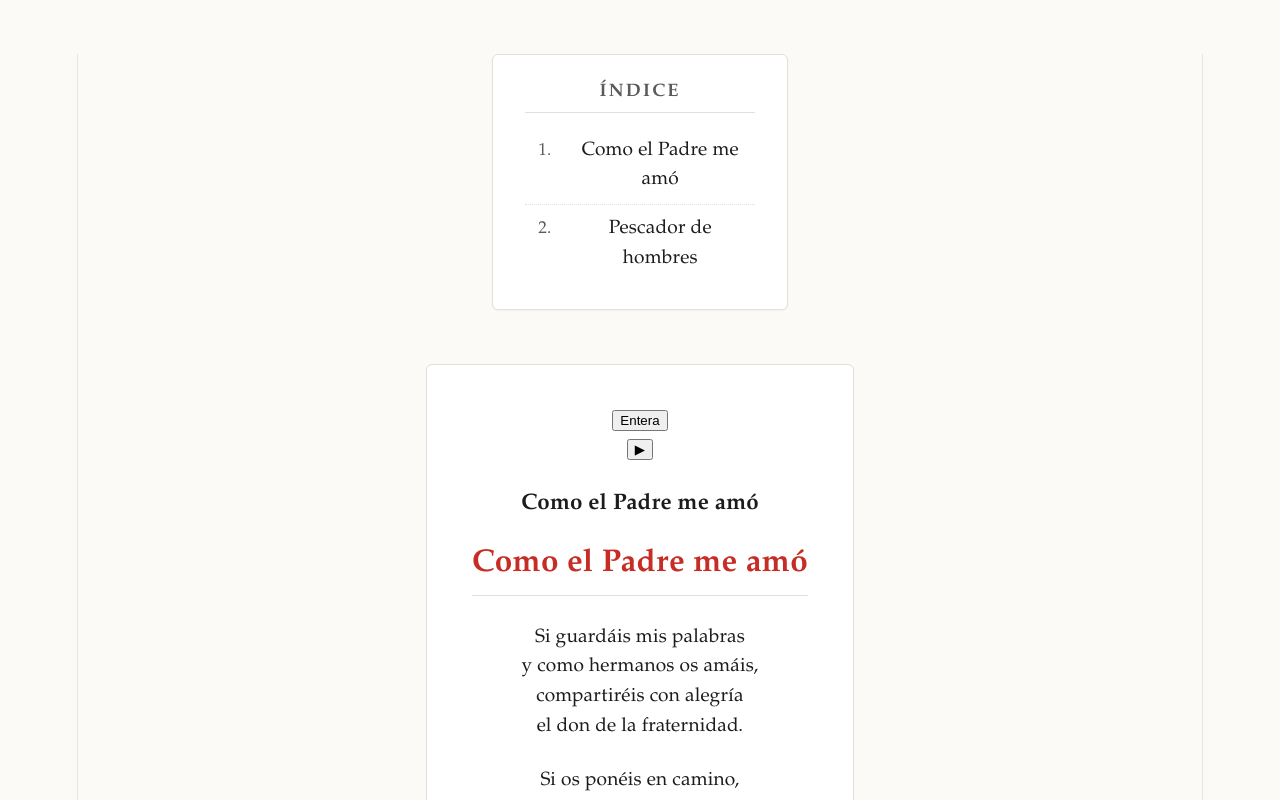
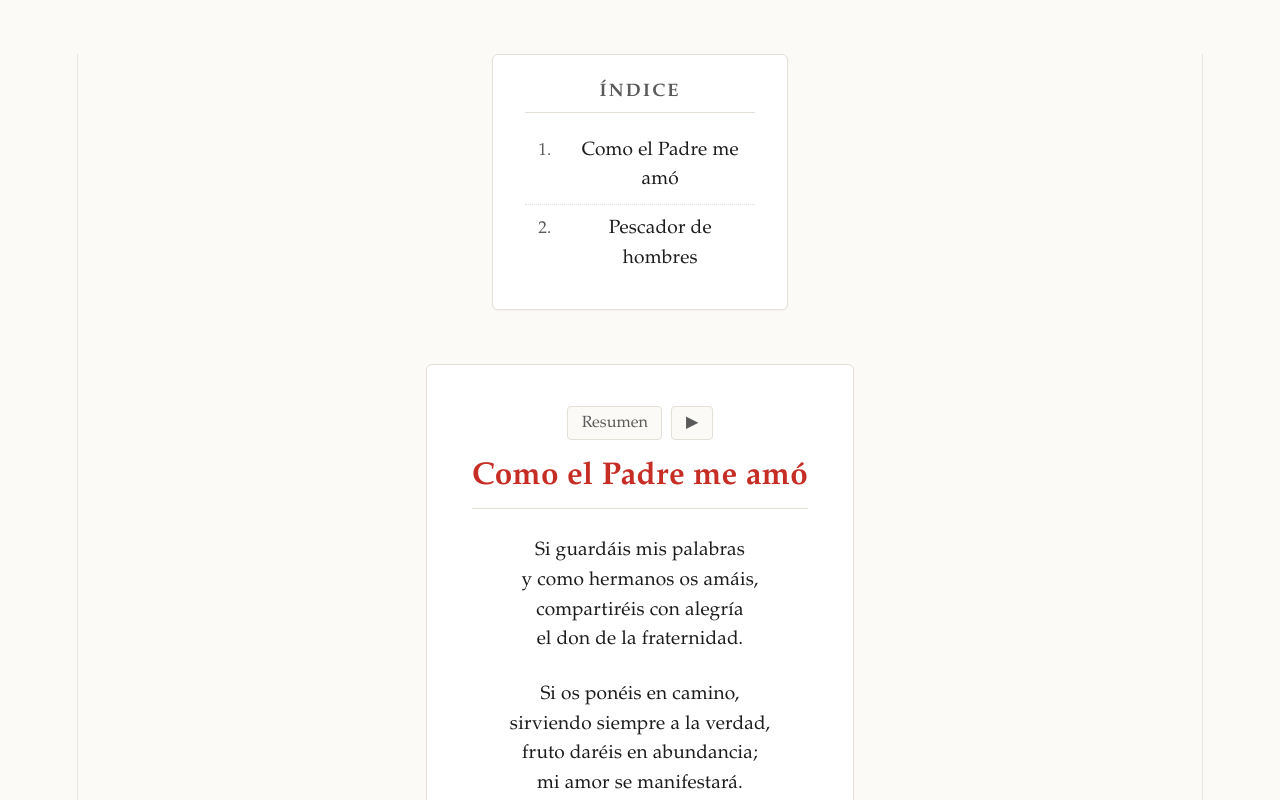
Before and after one commit to Perlesvaux/cancionero, a React (Vite) app: page / in a window 1280 px wide. Shown: the top 800 px of the page. Built offline with nearby package versions, Linux system fonts and the light colour scheme.

Commit message:
feat: awesome css on buttons

```diff
--- a/src/App.css
+++ b/src/App.css
@@ -277,6 +277,55 @@ article {
 
 
 
+/* ---------- Song controls ---------- */
+.song-controls {
+  display: flex;
+  justify-content: center;
+  align-items: center;
+  gap: 0.5rem;
+  margin-bottom: 1rem;
+}
+
+.song-controls button {
+  appearance: none;
+  border: 1px solid var(--rule);
+  border-radius: 4px;
+  background: var(--bg);
+  color: var(--fg-muted);
+  font: inherit;
+  font-size: 0.9rem;
+  line-height: 1;
+  padding: 0.45rem 0.75rem;
+  cursor: pointer;
+  transition:
+    color 0.15s ease,
+    border-color 0.15s ease,
+    background-color 0.15s ease;
+}
+
+.song-controls button:hover {
+  color: var(--accent);
+  border-color: var(--accent);
+}
+
+.song-controls button:focus-visible {
+  outline: 2px solid var(--accent);
+  outline-offset: 2px;
+}
+
+.song-controls button:active {
+  background: var(--rule);
+}
+
+
+
+
+
+
+
+
+
+
 
 /* ---------- Page setup ---------- */
 @page {
--- a/src/components/ListaDeCanciones.tsx
+++ b/src/components/ListaDeCanciones.tsx
@@ -16,8 +16,13 @@ const flip = (i: number) => {
 
       return <>{items.map(({ nombre, letra, resumen, isShort }, index) => (
         <article key={nombre} id={slugify(nombre)}>
-          <button onClick={()=>flip(index)}> Entera </button>
-          <Pista nombre={nombre}/>
+  <div className="song-controls">
+    <button onClick={() => flip(index)}>
+      {isShort ? 'Entera' : 'Resumen'}
+    </button>
+
+    <Pista nombre={nombre} />
+  </div>
           <h2>{nombre}</h2>
           <section>
           {
--- a/src/components/Pista.tsx
+++ b/src/components/Pista.tsx
@@ -6,7 +6,6 @@ export function Pista({ nombre }: { nombre: string }) {
   const isPlaying = player.playingId === nombre
 
   return (
-    <div>
       <button
         onClick={() => player.toggle(nombre, `/${nombre}.opus`)}
         aria-pressed={isPlaying}
@@ -14,7 +13,5 @@ export function Pista({ nombre }: { nombre: string }) {
       >
         {isPlaying ? '⏸' : '▶'}
       </button>
-      <h3>{nombre}</h3>
-    </div>
   )
 }
```
